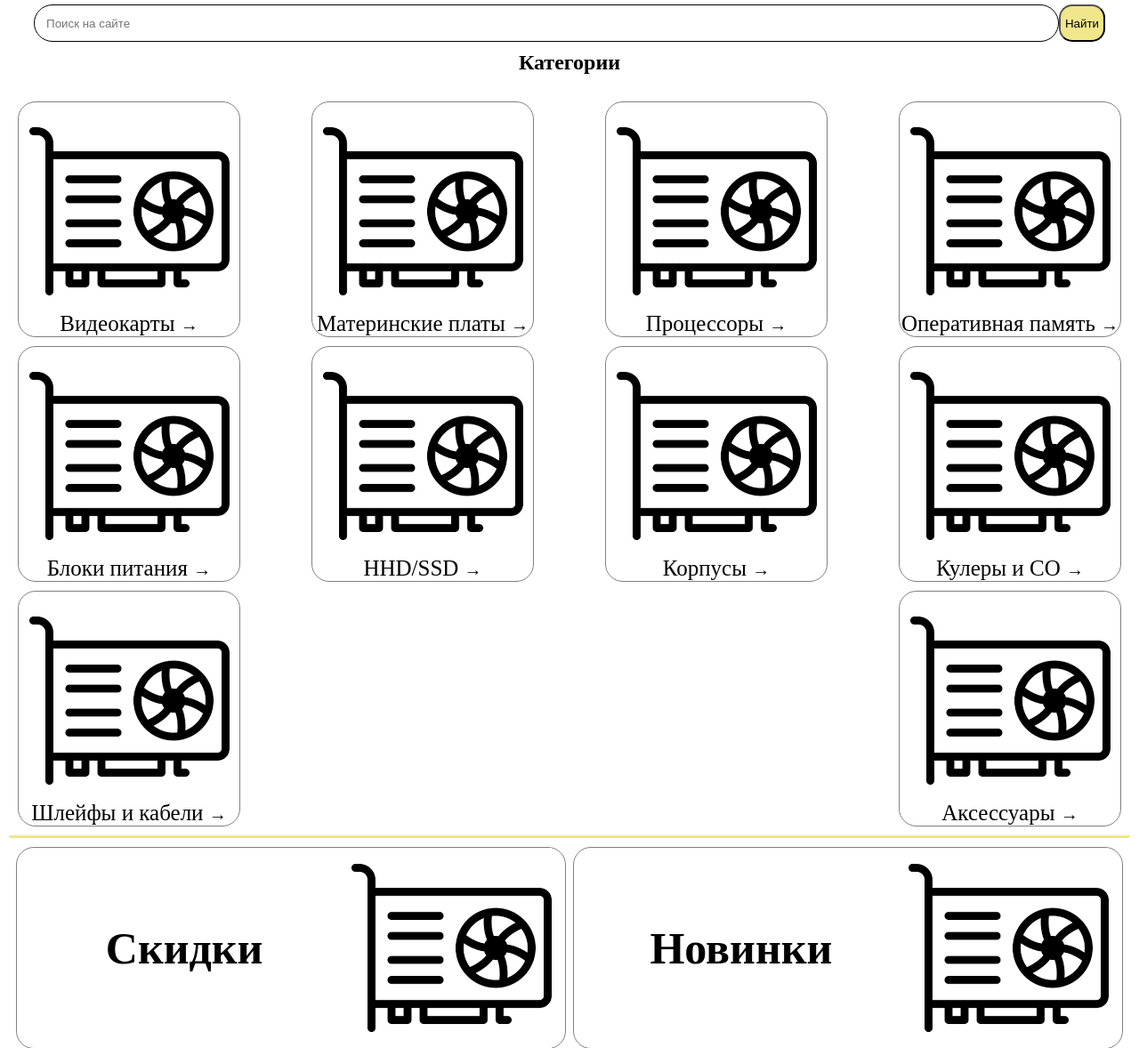
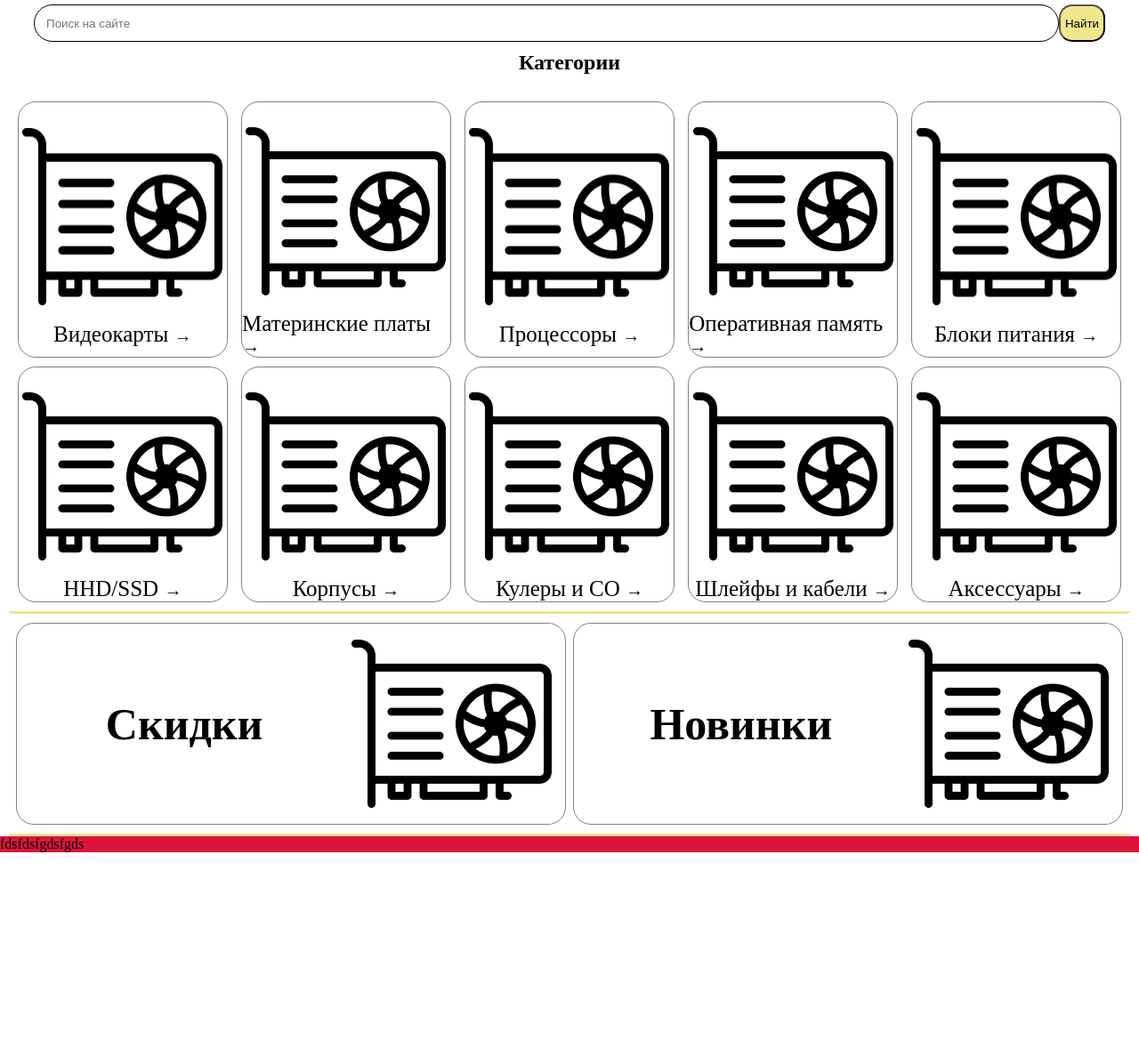
Before and after one commit to pyrokineis/shop, a PHP site: page / in a window 1280 px wide. Shown: the part 80-1258 px from the top of the page at 89% size. After the commit the page ends 1038 px from the top, so only its background shows below. Run offline with PHP 8.4, Linux system fonts and the light colour scheme.

Commit message:
zaebis9.2, items width fixed

```diff
--- a/index.css
+++ b/index.css
@@ -35,7 +35,7 @@
 .categories-item{
     display: flex;
     flex-wrap: wrap;
-    width: 250px;
+    width: 19%;
     /*background: blueviolet;*/
     margin-top: 10px;
     justify-content: center;
```
